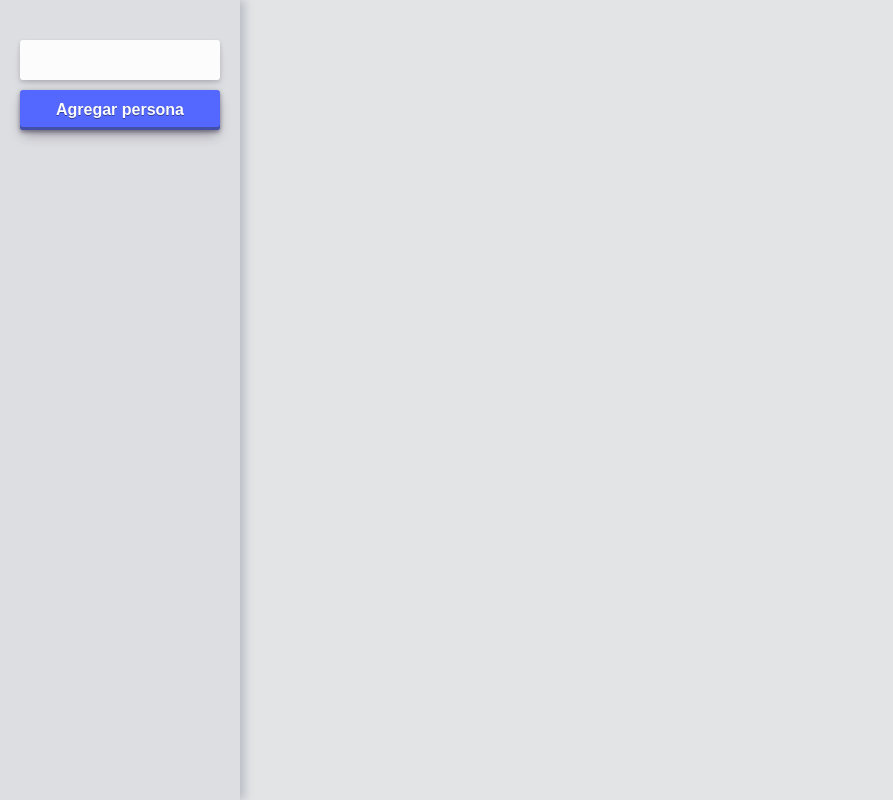
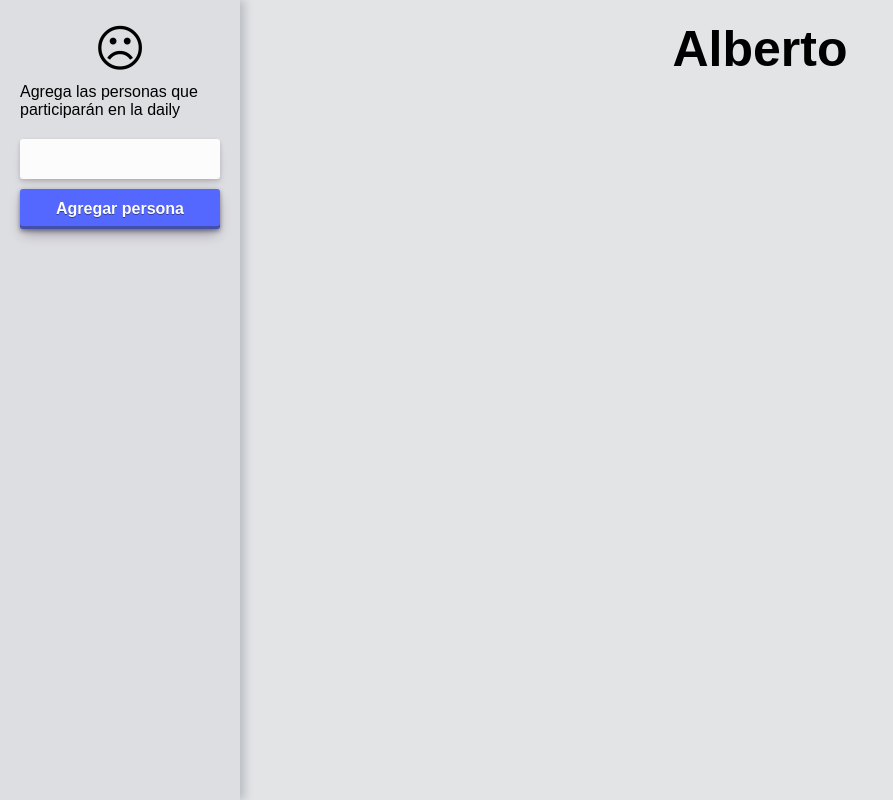
Before and after one commit to Mathiew82/dailup, a Vue app: page / in a window 1280 px wide. Shown: the whole page, without its empty margins (0-893 px from the left). Built offline with nearby package versions, Linux system fonts and the light colour scheme.

Commit message:
Agregado el componente del contenido

```diff
--- a/src/App.vue
+++ b/src/App.vue
@@ -1,10 +1,16 @@
+<template>
+  <div class="app">
+    <Aside />
+    <Content :activePersonName="activePersonName" />
+  </div>
+</template>
+
 <script setup>
 import Aside from './components/Aside.vue'
+import Content from './components/Content.vue'
+
+const activePersonName = 'Alberto'
 </script>
-
-<template>
-  <Aside msg="Hello Vue 3 + Vite" />
-</template>
 
 <style lang="scss">
 @import './sass/_variables.scss';
@@ -18,6 +24,12 @@ import Aside from './components/Aside.vue'
 
 body {
   background-color: $light-grey-color;
+}
+
+.app {
+  display: flex;
+  justify-content: space-between;
+  align-items: flex-start;
 }
 
 input {
--- a/src/components/Aside.vue
+++ b/src/components/Aside.vue
@@ -29,6 +29,8 @@ const addPerson = () => {
     id: lastId.value++,
     name: newPersonName.value,
   })
+
+  newPersonName.value = ''
 }
 
 const removePerson = (personId) => {
@@ -41,6 +43,7 @@ const removePerson = (personId) => {
 
 aside {
   width: 240px;
+  min-width: 240px;
   height: 100vh;
   background-color: darken($light-grey-color, 2%);
   box-shadow: 5px 0 8px darken($grey-color, 8%);
--- /dev/null
+++ b/src/components/Content.vue
@@ -0,0 +1,30 @@
+<template>
+  <div class="content">
+    <div class="active-person-name">
+      {{ activePersonName }}
+    </div>
+  </div>
+</template>
+
+<script setup>
+defineProps({
+  activePersonName: {
+    type: String,
+    require: false,
+    default: '',
+  },
+})
+</script>
+
+<style lang="scss" scoped>
+.content {
+  flex-basis: 100%;
+  padding: 20px;
+  text-align: center;
+
+  > .active-person-name {
+    font-size: 50px;
+    font-weight: 700;
+  }
+}
+</style>
--- a/src/components/PersonsList.vue
+++ b/src/components/PersonsList.vue
@@ -1,5 +1,9 @@
 <template>
-  <ul class="persons-list">
+  <div v-if="persons.length === 0" class="without-persons">
+    <div>☹</div>
+    Agrega las personas que participarán en la daily
+  </div>
+  <ul v-else class="persons-list">
     <li v-for="person in persons" :key="person.id">
       <span class="person-name"> {{ person.name }} </span>
       <span class="person-options">
@@ -33,6 +37,16 @@ const removePerson = (personId) => {
 
 <style lang="scss" scoped>
 @import '../sass/_variables.scss';
+
+.without-persons {
+  margin-bottom: 20px;
+
+  > div {
+    font-size: 50px;
+    margin-bottom: 5px;
+    text-align: center;
+  }
+}
 
 .persons-list {
   max-width: 200px;
```
